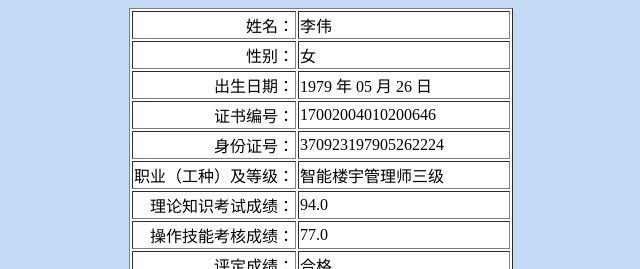
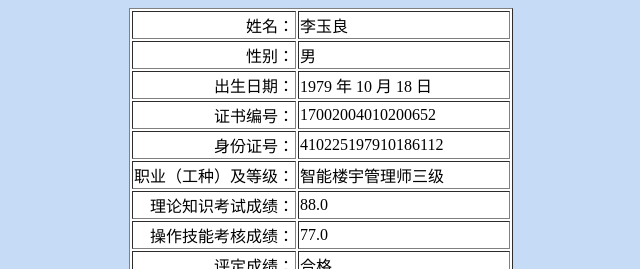
Before and after one commit to tj-sowin/tj-sowin.github.io, a plain HTML site: page index.html in a window 1280 px wide. Shown: the top 269 px of the page, 319-959 px from the left. Drawn offline with Linux system fonts and the light colour scheme.

Commit message:
Update index.html

```diff
--- a/index.html
+++ b/index.html
@@ -5,23 +5,23 @@
 <table border="1" align="center" style="background: #fff;font-family: serif;">
   	<tr>
 	    <td align="right">姓名：</td>
-	    <td> 李伟</td>
+	    <td> 李玉良</td>
  	</tr>
   	<tr>
 	    <td align="right">性别：</td>
-	    <td> 女</td>
+	    <td> 男</td>
 	</tr>
 	<tr>
 	    <td align="right">出生日期：</td>
-	    <td> 1979 年 05 月 26 日</td>
+	    <td> 1979 年 10 月 18 日</td>
     </tr>
     <tr>
 	    <td align="right">证书编号：</td>
-	    <td> 17002004010200646</td>
+	    <td> 17002004010200652</td>
     </tr>
     <tr>
 	    <td align="right">身份证号：</td>
-	    <td> 370923197905262224</td>
+	    <td> 410225197910186112</td>
     </tr>
     <tr>
 	    <td align="right">职业（工种）及等级：</td>
@@ -29,7 +29,7 @@
   	</tr>
   	<tr>
 	    <td align="right">理论知识考试成绩：</td>
-	    <td> 94.0</td>
+	    <td> 88.0</td>
   	</tr>
   	<tr>
 	    <td align="right">操作技能考核成绩：</td>
```
